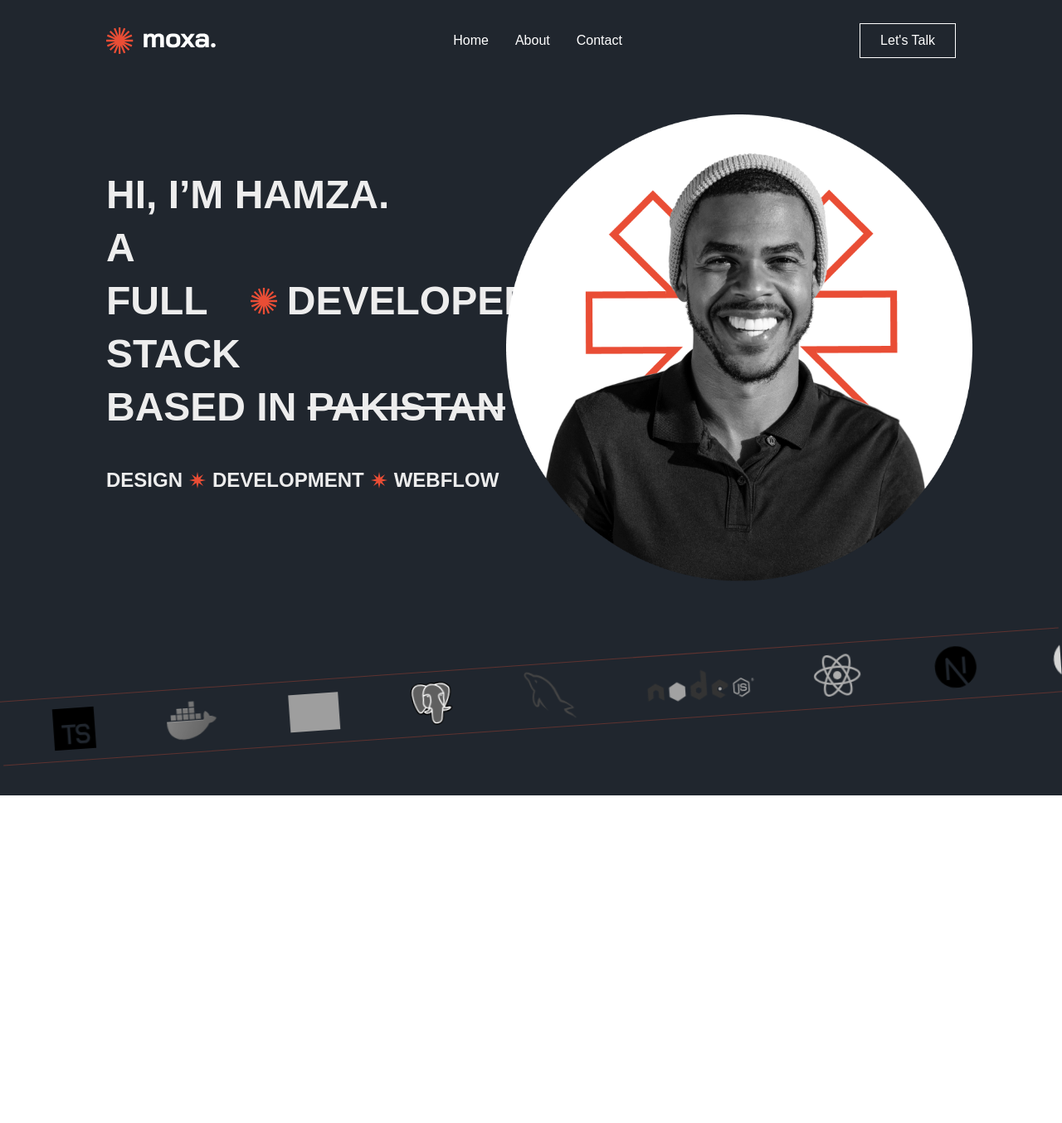
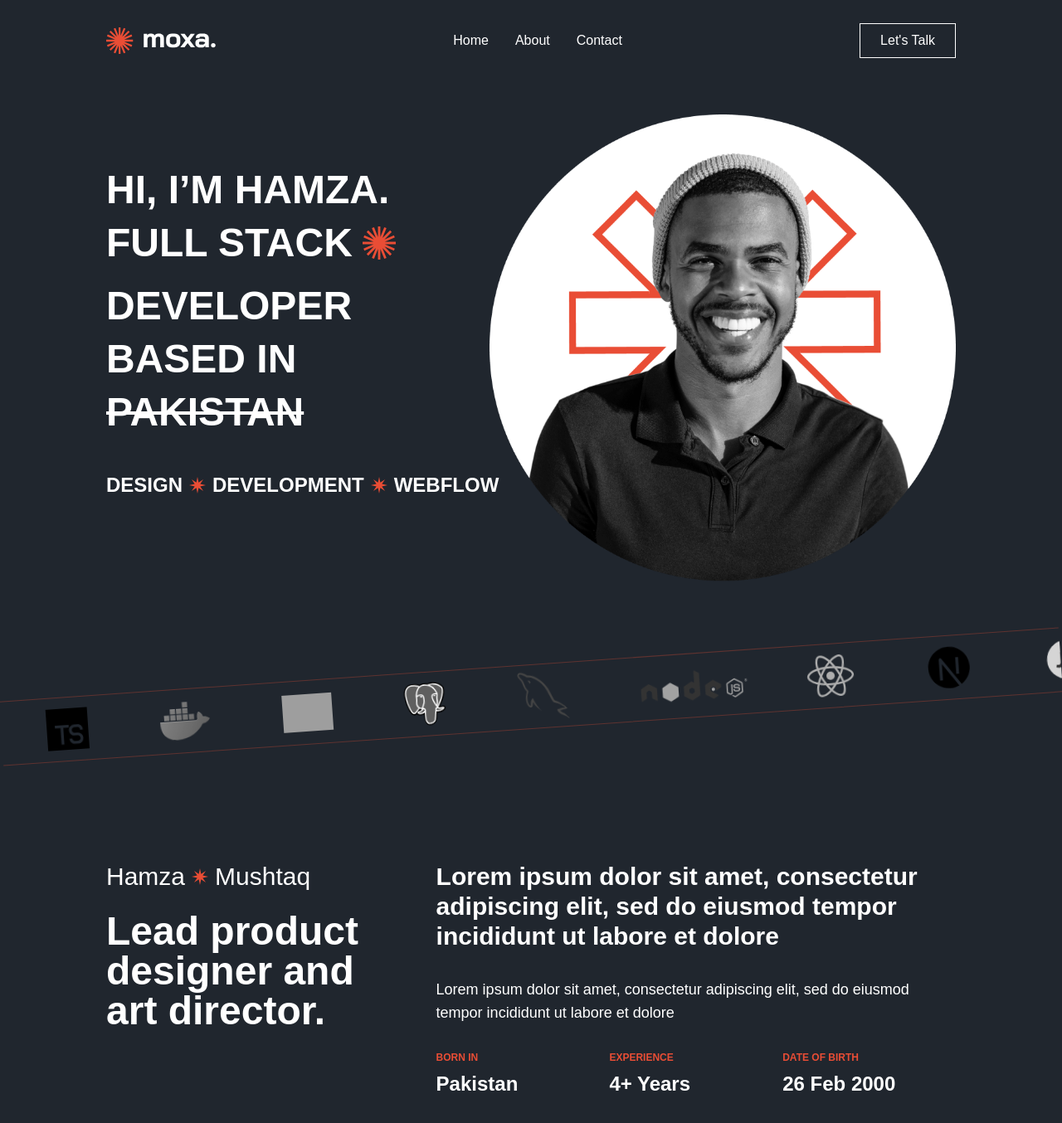
Before and after one commit to hamzamushtaq840/portfolio2.0, a Next.js app: page / in a window 1280 px wide. Shown: the top 1354 px of the page at 83% size. Before the commit the page ends 959 px from the top, so only its background shows below. Built offline with nearby package versions, Linux system fonts and the light colour scheme; grey boxes are pictures that could not be loaded; a web font is replaced by a local one.

Commit message:
feat: intro

```diff
--- a/src/app/layout.tsx
+++ b/src/app/layout.tsx
@@ -3,8 +3,8 @@ import { Bai_Jamjuree } from "next/font/google";
 import "./globals.css";
 
 const bai = Bai_Jamjuree({
-  subsets: ["latin"],
-  weight: ["200", "300", "400", "500", "600"],
+  subsets: ["vietnamese"],
+  weight: ["200", "300", "400", "500", "600", "700"],
 });
 
 export const metadata: Metadata = {
--- a/src/app/page.tsx
+++ b/src/app/page.tsx
@@ -1,4 +1,5 @@
 import Hero from "@/components/hero";
+import Intro from "@/components/intro";
 import Marquee from "@/components/marquee";
 import NavBar from "@/components/navbar";
 
@@ -8,6 +9,7 @@ export default function Home() {
       <NavBar />
       <Hero />
       <Marquee />
+      <Intro />
     </div>
   );
 }
--- a/src/components/hero/index.tsx
+++ b/src/components/hero/index.tsx
@@ -4,14 +4,14 @@ import React from "react";
 const Hero = () => {
   return (
     <div className="pt-10 pb-5 px-32 flex justify-between items-center">
-      <div className="text-5xl leading-[64px] font-bold text-[#ededed]">
+      <div className="text-5xl leading-[64px] font-bold">
         <h1>HI, I’M HAMZA.</h1>
 
-        <span className="flex items-center gap-3">
-          A FULL STACK{" "}
+        <div className="flex flex-wrap items-center gap-3">
+          <span>FULL STACK</span>
           <Image src={"/singlelogo.svg"} alt="pfp" height={40} width={40} />
-          DEVELOPER
-        </span>
+          <span>DEVELOPER</span>
+        </div>
 
         <h1>
           BASED IN <s>PAKISTAN</s>
--- /dev/null
+++ b/src/components/intro/index.tsx
@@ -0,0 +1,57 @@
+import Image from "next/image";
+import React from "react";
+
+const Intro = () => {
+  return (
+    <div className="px-32 py-20 flex gap-10">
+      {/* left-section */}
+      <div className="flex flex-col gap-6">
+        <div className="flex gap-2 font-medium text-3xl">
+          <span>Hamza</span>
+          <Image src={"/break.svg"} alt="pfp" height={20} width={20} />
+          <span>Mushtaq</span>
+        </div>
+
+        <span className="font-bold text-5xl">
+          Lead product designer and art director.
+        </span>
+      </div>
+
+      {/* right-section */}
+      <div className="flex flex-col gap-8">
+        <span className="text-3xl font-bold">
+          Lorem ipsum dolor sit amet, consectetur adipiscing elit, sed do
+          eiusmod tempor incididunt ut labore et dolore
+        </span>
+
+        <span className="text-lg font-medium">
+          Lorem ipsum dolor sit amet, consectetur adipiscing elit, sed do
+          eiusmod tempor incididunt ut labore et dolore
+        </span>
+
+        <div className="grid grid-cols-3">
+          <div className="flex flex-col gap-2">
+            <span className="text-textOrange text-xs font-semibold">
+              BORN IN
+            </span>
+            <span className="font-bold text-2xl">Pakistan</span>
+          </div>
+          <div className="flex flex-col gap-2">
+            <span className="text-textOrange text-xs font-semibold">
+              EXPERIENCE
+            </span>
+            <span className="font-bold text-2xl">4+ Years</span>
+          </div>
+          <div className="flex flex-col gap-2">
+            <span className="text-textOrange  text-xs font-semibold">
+              DATE OF BIRTH
+            </span>
+            <span className="font-bold text-2xl">26 Feb 2000</span>
+          </div>
+        </div>
+      </div>
+    </div>
+  );
+};
+
+export default Intro;
--- a/tailwind.config.ts
+++ b/tailwind.config.ts
@@ -16,6 +16,7 @@ const config: Config = {
       colors: {
         background: "#F2F1EF",
         background2: "#20262E",
+        textOrange: "#e94d35",
       },
     },
   },
```
